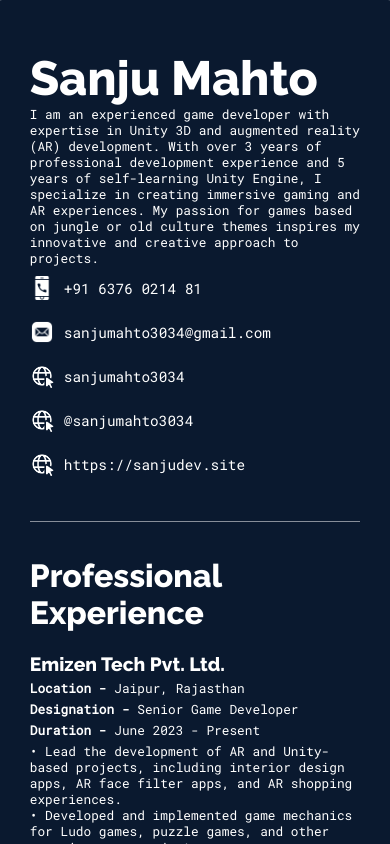
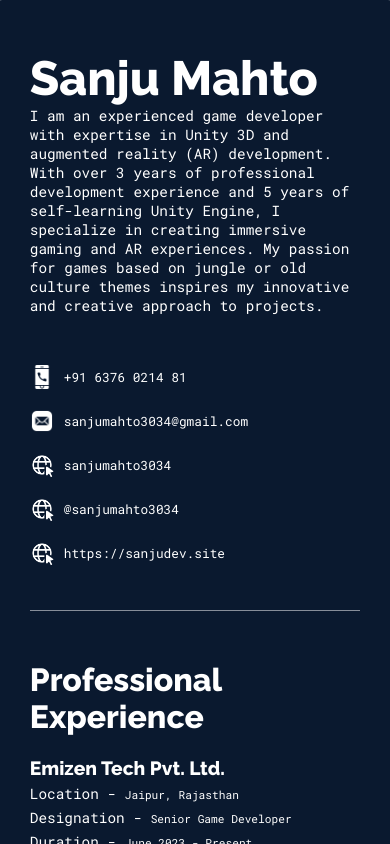
Before and after one commit to sanjumahto3034/sanjumahto.com-React, a React (Create React App) app in the folder portfolio/: page /cv in a window 390 px wide. Shown: the top 844 px of the page. Built offline with nearby package versions, Linux system fonts and the light colour scheme.

Commit message:
build update

```diff
--- a/portfolio/src/Modules/SanjuCV.css
+++ b/portfolio/src/Modules/SanjuCV.css
@@ -47,9 +47,10 @@
 
     .sanju_cv_description {
         font-family: var(--secondary-font);
-        font-weight: lighter;
-        font-size: 0.8rem;
+        font-weight: 100;
+        font-size: 0.9rem;
         width: 80%;
+
     }
 
 
@@ -64,6 +65,11 @@
         width: 24px;
         height: 24px;
         padding: 10px;
+    }
+
+    .sanju_cv_other_content_value {
+        font-family: var(--secondary-font);
+        font-size: 0.9rem;
     }
 
     @media (max-width:800px) {
@@ -85,16 +91,22 @@
             padding: 10px;
             padding-left: 0;
         }
+
+        .sanju_cv_other_contact_div {
+            padding-top: 40px;
+        }
+
+        .sanju_cv_other_content_value {
+            font-family: var(--secondary-font);
+            font-size: 0.8rem;
+        }
+
     }
 
-    .sanju_cv_other_content_value {
-        font-family: var(--secondary-font);
-        font-size: 0.9rem;
-    }
+
 
     .sanju_cv_draw_line {
         margin-top: 35px;
-        margin-bottom: 35px;
         width: 100%;
         height: 0.8px;
         background-color: #ffffff82;
@@ -102,7 +114,7 @@
 
     .sanju_cv_data_div_parent {
         width: 100%;
-        padding-bottom: 50px;
+        padding-top: 50px;
     }
 
     .sanju_cv_data_div {
@@ -113,7 +125,10 @@
     }
 
     /* Professional Experience */
-
+    .sanju_cv_highlight_text {
+        font-weight: 200;
+        font-size: 0.9rem;
+    }
 
     .sanju_cv_professional_experience_company_details {
         margin-top: 20px;
@@ -125,7 +140,8 @@
     .sanju_cv_professional_experience_company_duration,
     .sanju_cv_professional_experience_company_key_points {
         font-family: var(--secondary-font);
-        font-size: 0.8rem;
+        font-size: 0.7rem;
+        font-weight: 100;
         color: var(--text-color-primary);
         padding-top: 2.5px;
         padding-bottom: 2.5px;
@@ -143,17 +159,19 @@
     }
 
     /* Project Created */
+    .sanju_cv_project_worked_div_title {
+        font-family: var(--primary-font);
+    }
+
     .sanju_cv_project_worked_div {
         font-family: var(--secondary-font);
         font-size: 0.8rem;
         color: var(--text-color-primary);
+        font-weight: lighter;
         padding-top: 2.5px;
         padding-bottom: 2.5px;
     }
 
-    .sanju_cv_project_worked_div_title {
-        font-family: var(--primary-font);
-    }
 
     .sanju_cv_project_worked_div_description {
         padding-top: 10px;
--- a/portfolio/src/Modules/SanjuCV.js
+++ b/portfolio/src/Modules/SanjuCV.js
@@ -43,15 +43,15 @@ function ProfessionalExperience({ companyDetails }) {
             {value.company_name}
           </div>
           <div className="sanju_cv_professional_experience_company_location">
-            <b>Location - </b>
+            <b className="sanju_cv_highlight_text">Location - </b>
             {value.company_location}
           </div>
           <div className="sanju_cv_professional_experience_company_designation">
-            <b>Designation - </b>
+            <b className="sanju_cv_highlight_text">Designation - </b>
             {value.company_designation}
           </div>
           <div className="sanju_cv_professional_experience_company_duration">
-            <b>Duration - </b>
+            <b className="sanju_cv_highlight_text">Duration - </b>
             {value.company_duration}
           </div>
           <div className="sanju_cv_professional_experience_company_key_points">
--- a/portfolio/src/StaticColor.css
+++ b/portfolio/src/StaticColor.css
@@ -14,4 +14,5 @@
 
     --primary-font: Raleway-ExtraBold;
     --secondary-font: 'Roboto Mono', monospace;
+
 }
```
Also changed, not shown: 12 other files (tests, documents, lock files or other folders).
